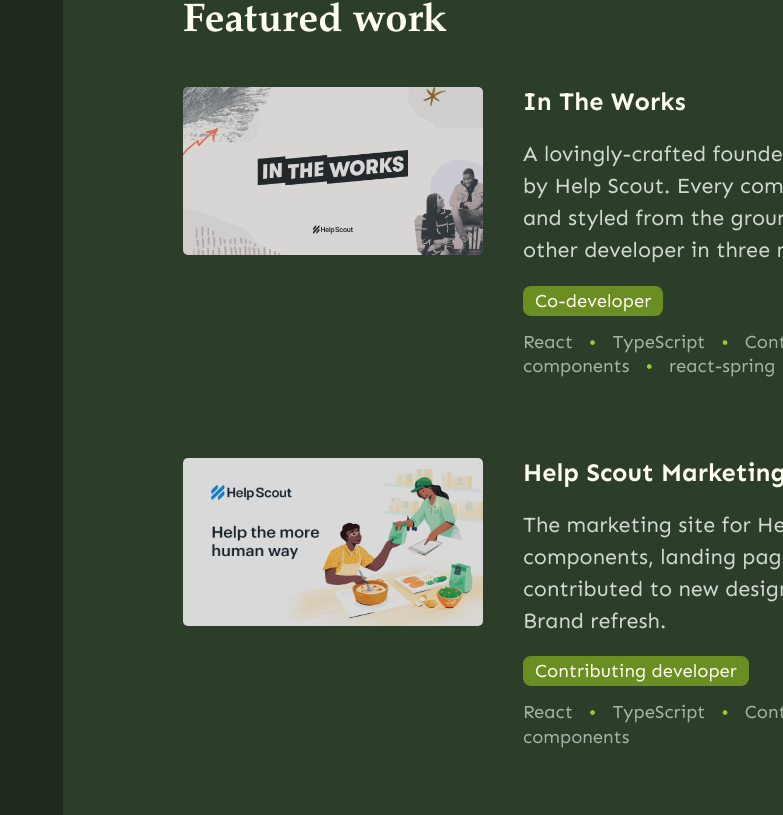
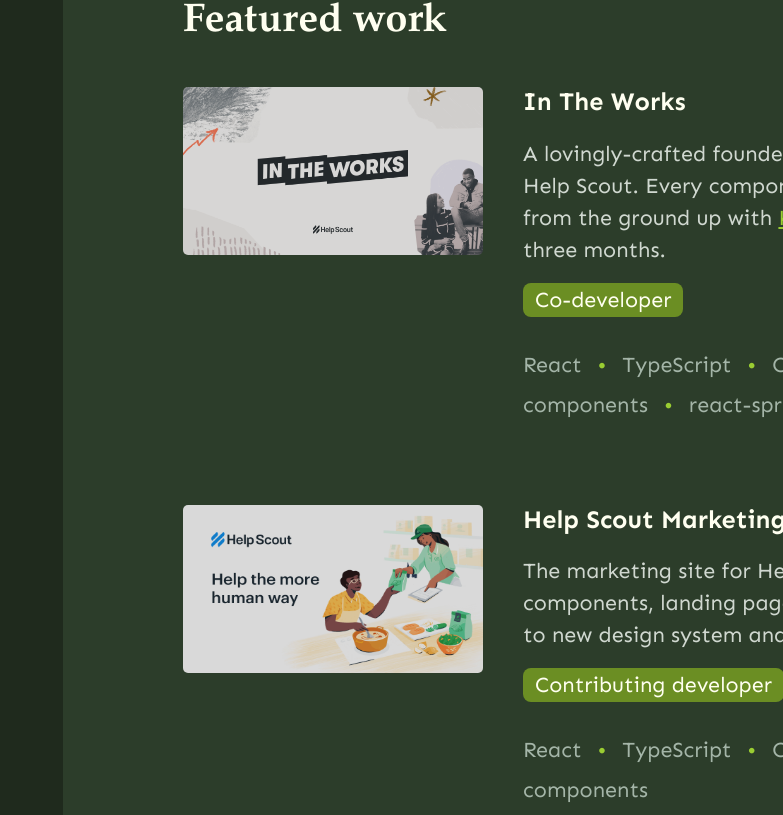
Before and after one commit to alexdhaynes/alexhaynes.io, a Next.js app: page / in a window 1280 px wide. Shown: the part 2625-3440 px from the top of the page, without its empty margins (497-1280 px from the left). Built offline with nearby package versions, Linux system fonts and the light colour scheme.

Commit message:
attributed katia

```diff
--- a/src/components/TeaserCard.tsx
+++ b/src/components/TeaserCard.tsx
@@ -94,12 +94,16 @@
     grid-area: description;
     color: ${theme.colors.text2};
     line-height: 2rem;
+
+    a {
+      display: inline;
+    }
   }
 
 
   .teaser-card-tags {
     grid-area: tags;
-    margin-top: 1rem;
+    margin: 1rem 0 2rem 0;
 
     ${MEDIA_QUERIES.L} {
       margin-top: 0;
@@ -120,7 +124,8 @@
     margin-top: 1rem;
     color: ${theme.colors.text3};
 
-    span {
+    .teaser-card-stack-badge {
+      margin: 1rem 0;
       padding-right: 1rem;
       display: block;
       &:before {
@@ -131,6 +136,7 @@
       }
       ${MEDIA_QUERIES.L} {
         display: inline;
+        line-height: 2.5rem;
         &:before {
           display: none;
         }
@@ -148,13 +154,7 @@
     } /* end span */
   } /* end .teaser-card-stack */
 
-  .teaser-card-tags,
-  .teaser-card-stack {
-    width: 100%;
-    span {
-      font-size: 1.15rem;
-    }
-  }
+
 `;
 
 const TeaserCard = ({ name, description, href, image, tags, stack }) => {
@@ -177,7 +177,7 @@
               <h3>{name}</h3>
             </div>
             <div className="teaser-card-description">
-              <p>{description}</p>
+              <p dangerouslySetInnerHTML={{ __html: description }} />
             </div>
             <div className="teaser-card-tags">
               {tags.map((tag, i) => (
@@ -186,7 +186,7 @@
             </div>
             <div className="teaser-card-stack">
               {stack.map((tech, i) => (
-                <span key={`teaser-card-stack-${i}`}>{tech}</span>
+                <span className="teaser-card-stack-badge" key={`teaser-card-stack-${i}`}>{tech}</span>
               ))}
             </div>
            </div>
--- a/src/data/portfolio.json
+++ b/src/data/portfolio.json
@@ -3,7 +3,7 @@
     "name": "In The Works",
     "href": "https://intheworks.helpscout.com",
     "image": "/images/portfolio/itw.png",
-    "description": "A lovingly-crafted founder-focused blog by Help Scout. Every component built and styled from the ground up with one other developer in three months.",
+    "description": "<span>A lovingly-crafted founder-focused blog by Help Scout. Every component built and styled from the ground up with <a href='https://www.tiuscia.com/' target='_blank'>Katia Zanotti</a> in three months.</span>",
     "tags": [
       "Co-developer"
     ],
```
